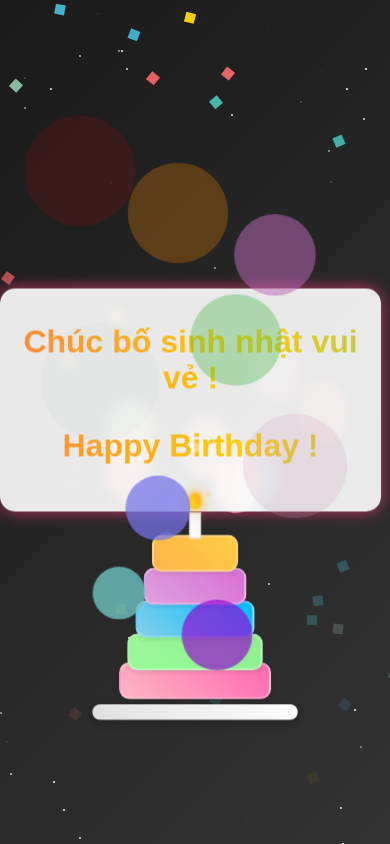
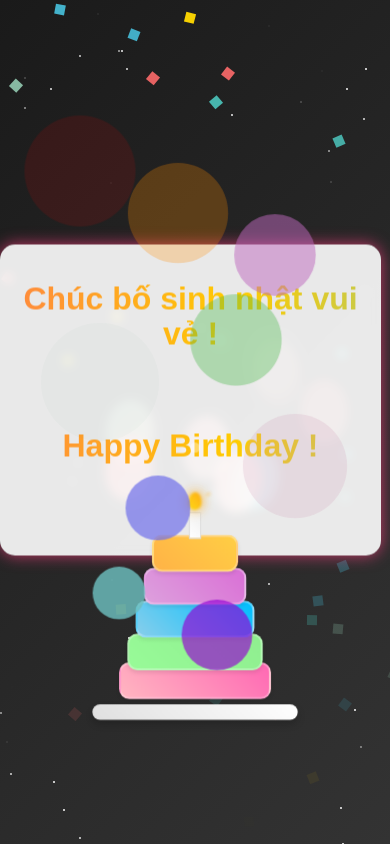
Before and after one commit to minzuy/BirthDate, a React (Vite) app: page / in a window 390 px wide. Built offline with nearby package versions, Linux system fonts and the light colour scheme.

Commit message:
edit responvie

```diff
--- a/src/App.css
+++ b/src/App.css
@@ -383,6 +383,7 @@ body {
 
   .birthday-card h1, .birthday-card h2 {
     font-size: 2rem;
+    margin-bottom: 20%;
   }
 
   .cake {
```
